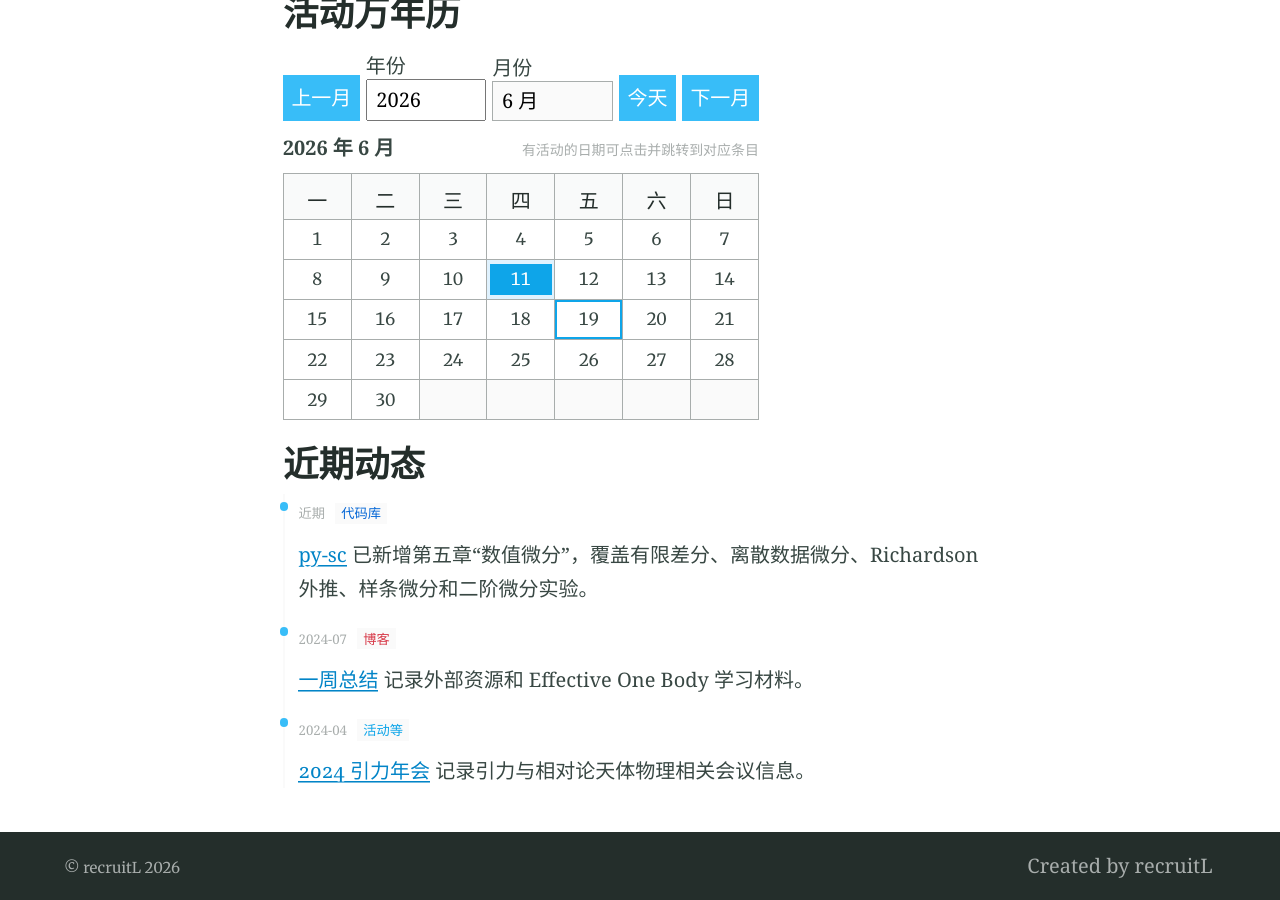
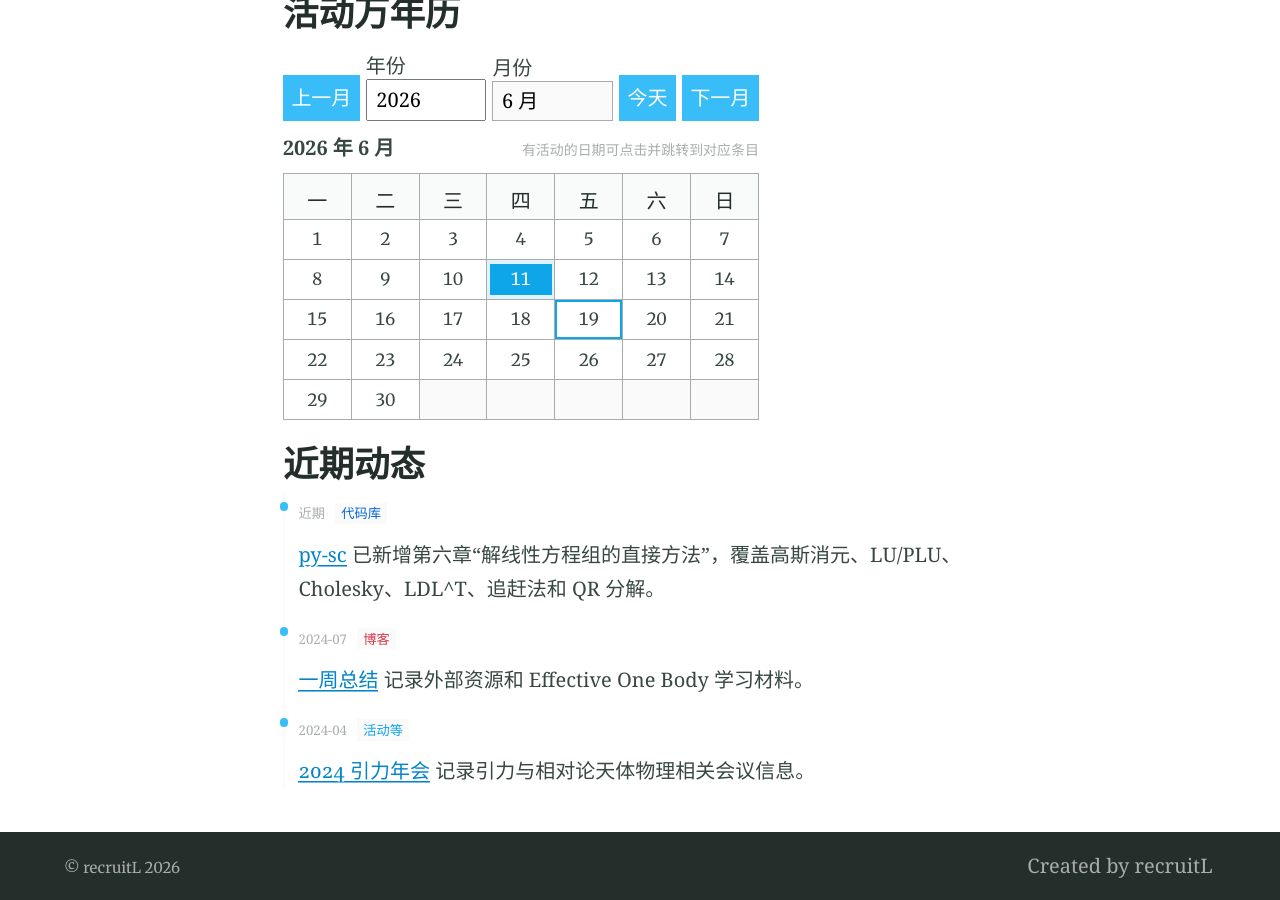
Before and after one commit to recruitL/recruitL.github.io, a Jekyll site: the page built from index.md, in a window 1280 px wide and 900 px high, scrolled down 1016 px. Built offline with Jekyll 4.4.1, drawn with Linux system fonts in a browser that asks for light colours.

```diff
--- a/index.md
+++ b/index.md
@@ -49,7 +49,7 @@ excerpt: ""
   <div class="timeline-item">
     <span class="timeline-date">近期</span>
     <span class="timeline-tag timeline-tag--code">代码库</span>
-    <p><a href="/code/">py-sc</a> 已新增第五章“数值微分”，覆盖有限差分、离散数据微分、Richardson 外推、样条微分和二阶微分实验。</p>
+    <p><a href="/code/">py-sc</a> 已新增第六章“解线性方程组的直接方法”，覆盖高斯消元、LU/PLU、Cholesky、LDL^T、追赶法和 QR 分解。</p>
   </div>
   <div class="timeline-item">
     <span class="timeline-date">2024-07</span>
```
Also changed, not shown: code/index.md (+1 -1 lines), en/code/index.md (+1 -1 lines), en/index.md (+1 -1 lines).
